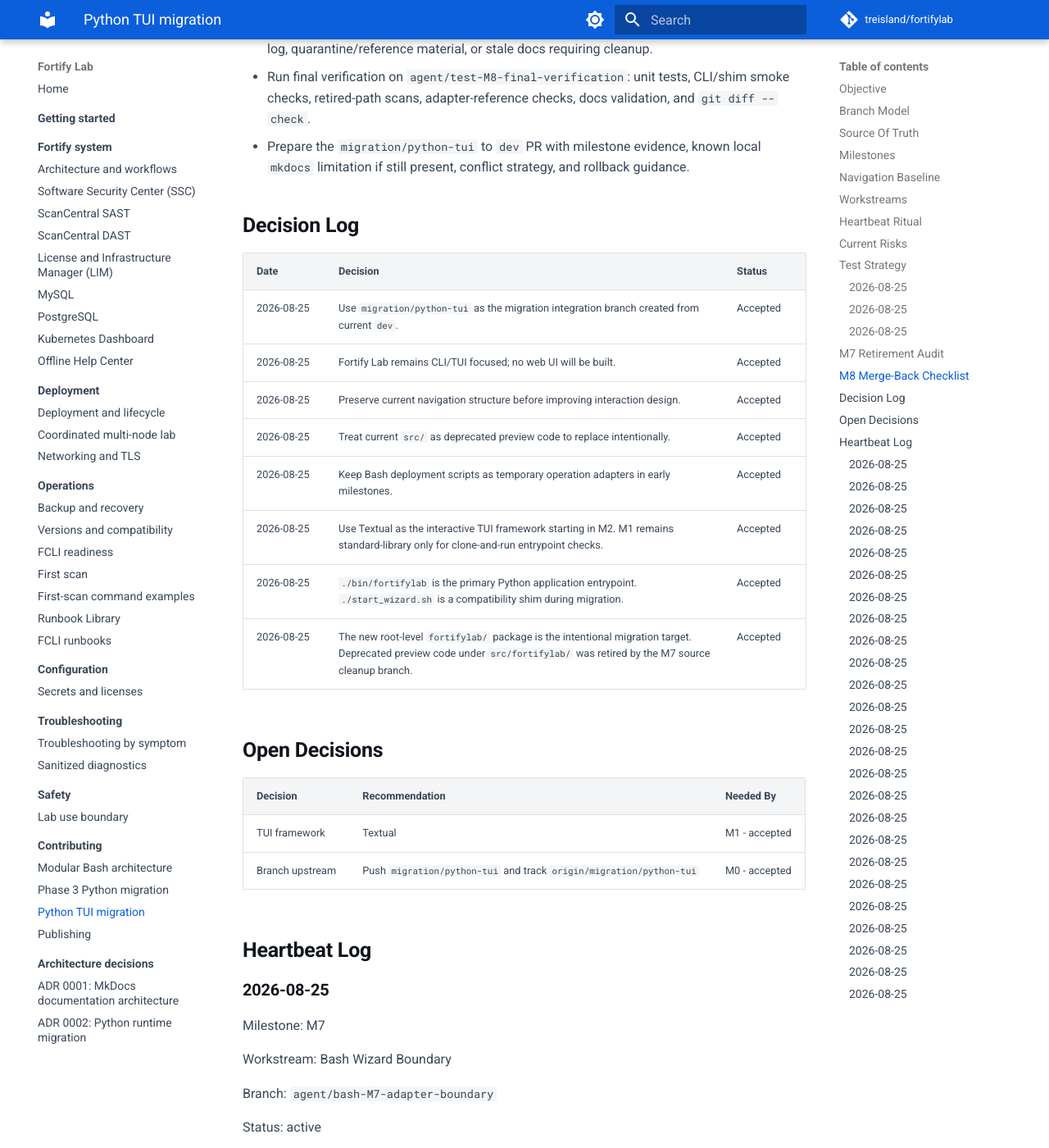
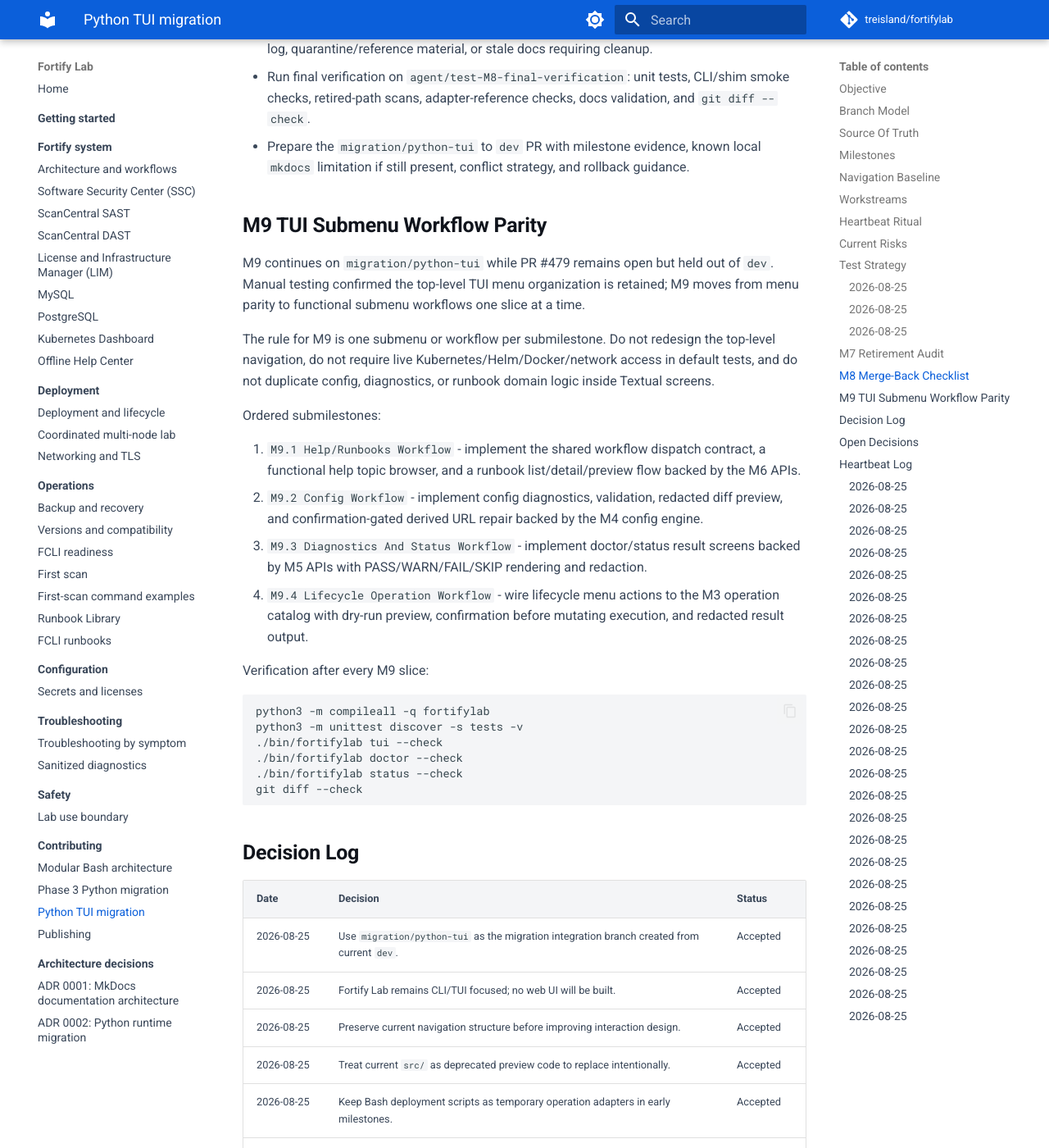
Before and after one commit to treisland/fortifylab, an MkDocs documentation site: the page built from docs/development/python-tui-migration.md, in a window 1280 px wide and 1400 px high, scrolled down 12201 px. Shown: the whole window at 82% size. Built offline with MkDocs 1.6.1 and Material for MkDocs 9.7.7, drawn with Linux system fonts in a browser that asks for light colours; comment, search, counter and statistics services are not loaded.

Commit message:
Open M9 TUI workflow parity milestone

````diff
--- a/docs/development/python-tui-migration.md
+++ b/docs/development/python-tui-migration.md
@@ -362,6 +362,42 @@
 - Prepare the `migration/python-tui` to `dev` PR with milestone evidence, known
   local `mkdocs` limitation if still present, conflict strategy, and rollback
   guidance.
+
+## M9 TUI Submenu Workflow Parity
+
+M9 continues on `migration/python-tui` while PR #479 remains open but held out of
+`dev`. Manual testing confirmed the top-level TUI menu organization is retained;
+M9 moves from menu parity to functional submenu workflows one slice at a time.
+
+The rule for M9 is one submenu or workflow per submilestone. Do not redesign the
+top-level navigation, do not require live Kubernetes/Helm/Docker/network access
+in default tests, and do not duplicate config, diagnostics, or runbook domain
+logic inside Textual screens.
+
+Ordered submilestones:
+
+1. `M9.1 Help/Runbooks Workflow` - implement the shared workflow dispatch
+   contract, a functional help topic browser, and a runbook list/detail/preview
+   flow backed by the M6 APIs.
+2. `M9.2 Config Workflow` - implement config diagnostics, validation, redacted
+   diff preview, and confirmation-gated derived URL repair backed by the M4
+   config engine.
+3. `M9.3 Diagnostics And Status Workflow` - implement doctor/status result
+   screens backed by M5 APIs with PASS/WARN/FAIL/SKIP rendering and redaction.
+4. `M9.4 Lifecycle Operation Workflow` - wire lifecycle menu actions to the M3
+   operation catalog with dry-run preview, confirmation before mutating
+   execution, and redacted result output.
+
+Verification after every M9 slice:
+
+```bash
+python3 -m compileall -q fortifylab
+python3 -m unittest discover -s tests -v
+./bin/fortifylab tui --check
+./bin/fortifylab doctor --check
+./bin/fortifylab status --check
+git diff --check
+```
 
 ## Decision Log
 
````
Also changed, not shown: 1 other file.
